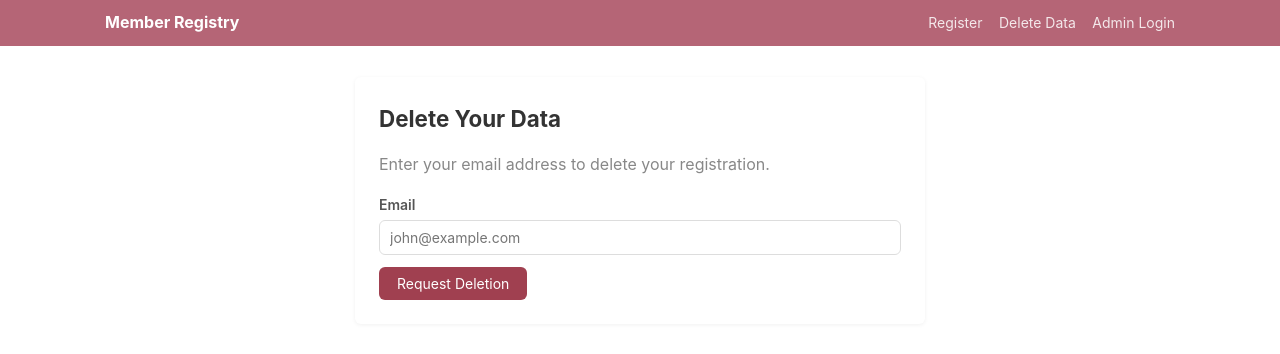
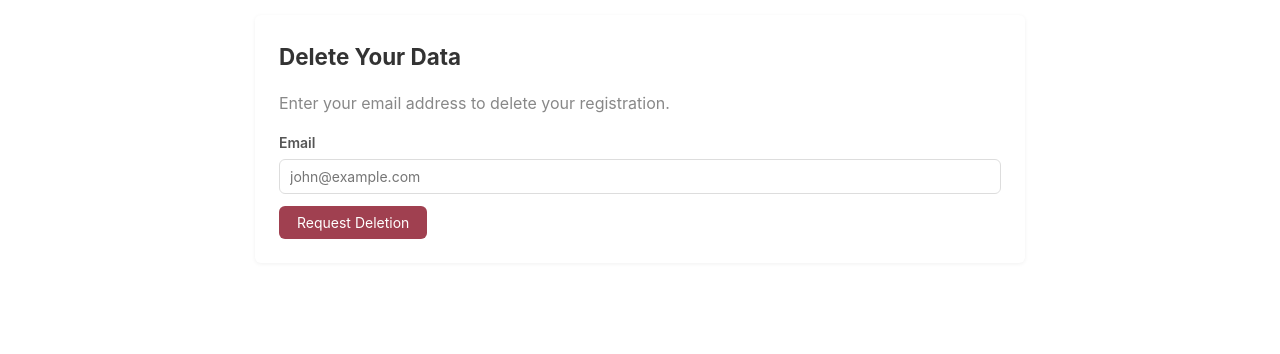
Before and after one commit to roy-adler/member-registry, a Flask app: page /delete-request in a window 1280 px wide. Shown: the top 354 px of the page. Run offline with Flask 3, Linux system fonts and the light colour scheme.

Commit message:
New style without navbar

```diff
--- a/static/style.css
+++ b/static/style.css
@@ -45,7 +45,7 @@ body {
 }
 
 /* ===== Layout ===== */
-.container { max-width: 600px; margin: 0 auto; padding: 15px; }
+.container { max-width: 800px; margin: 0 auto; padding: 15px; }
 .container.wide { max-width: 1100px; }
 
 /* ===== Cards ===== */
--- a/templates/base.html
+++ b/templates/base.html
@@ -7,21 +7,6 @@
     <link rel="stylesheet" href="{{ url_for('static', filename='style.css') }}">
 </head>
 <body>
-    <nav>
-        <div class="nav-inner">
-            <a href="{{ url_for('index') }}" class="brand">Member Registry</a>
-            <div>
-                <a href="{{ url_for('index') }}">Register</a>
-                <a href="{{ url_for('delete_request') }}">Delete Data</a>
-                {% if current_user.is_authenticated %}
-                    <a href="{{ url_for('admin_dashboard') }}">Admin</a>
-                    <a href="{{ url_for('logout') }}">Logout</a>
-                {% else %}
-                    <a href="{{ url_for('login') }}">Admin Login</a>
-                {% endif %}
-            </div>
-        </div>
-    </nav>
     <div class="container {% block container_class %}{% endblock %}">
         {% with messages = get_flashed_messages(with_categories=true) %}
             {% for category, message in messages %}
```
